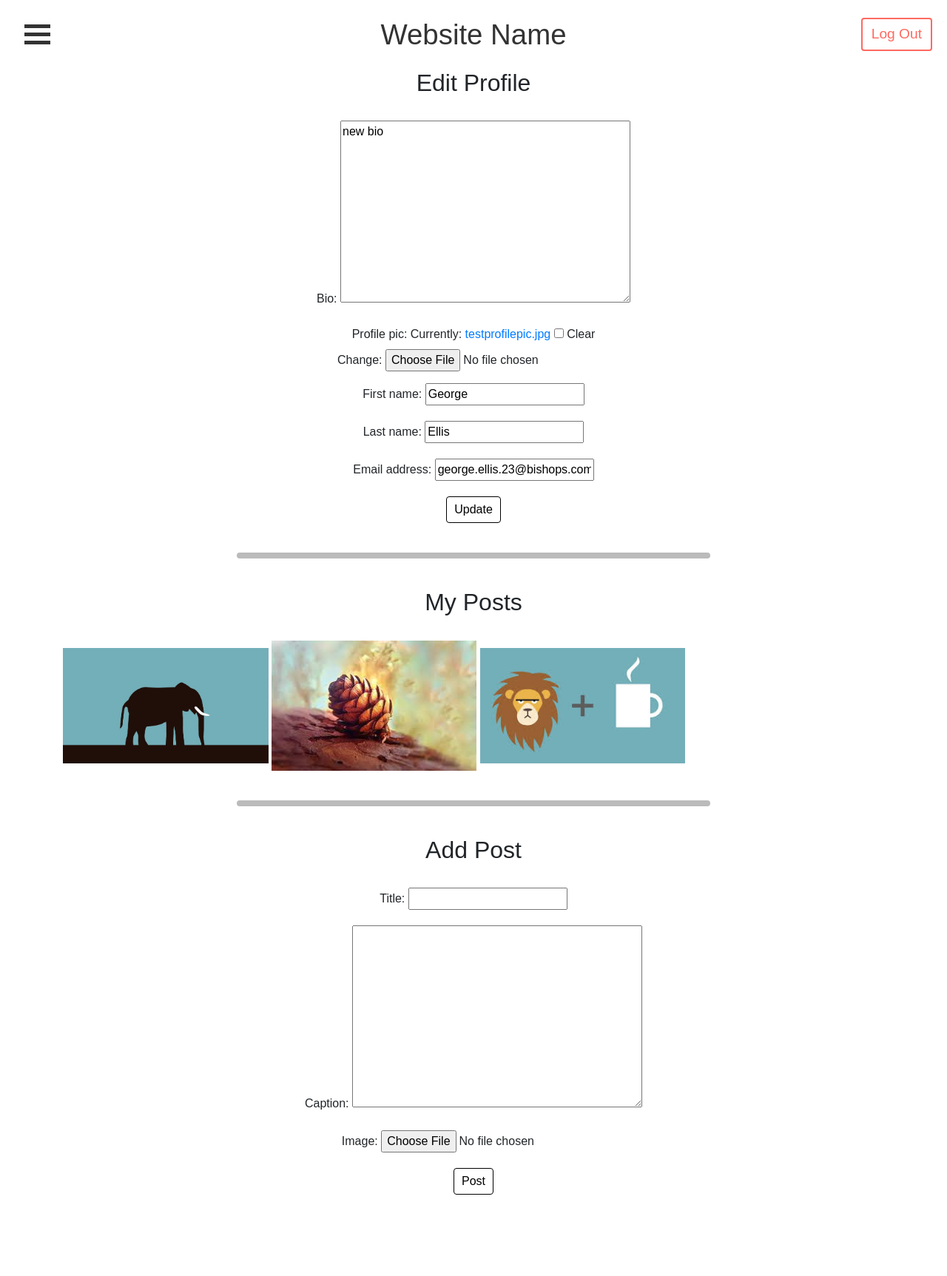
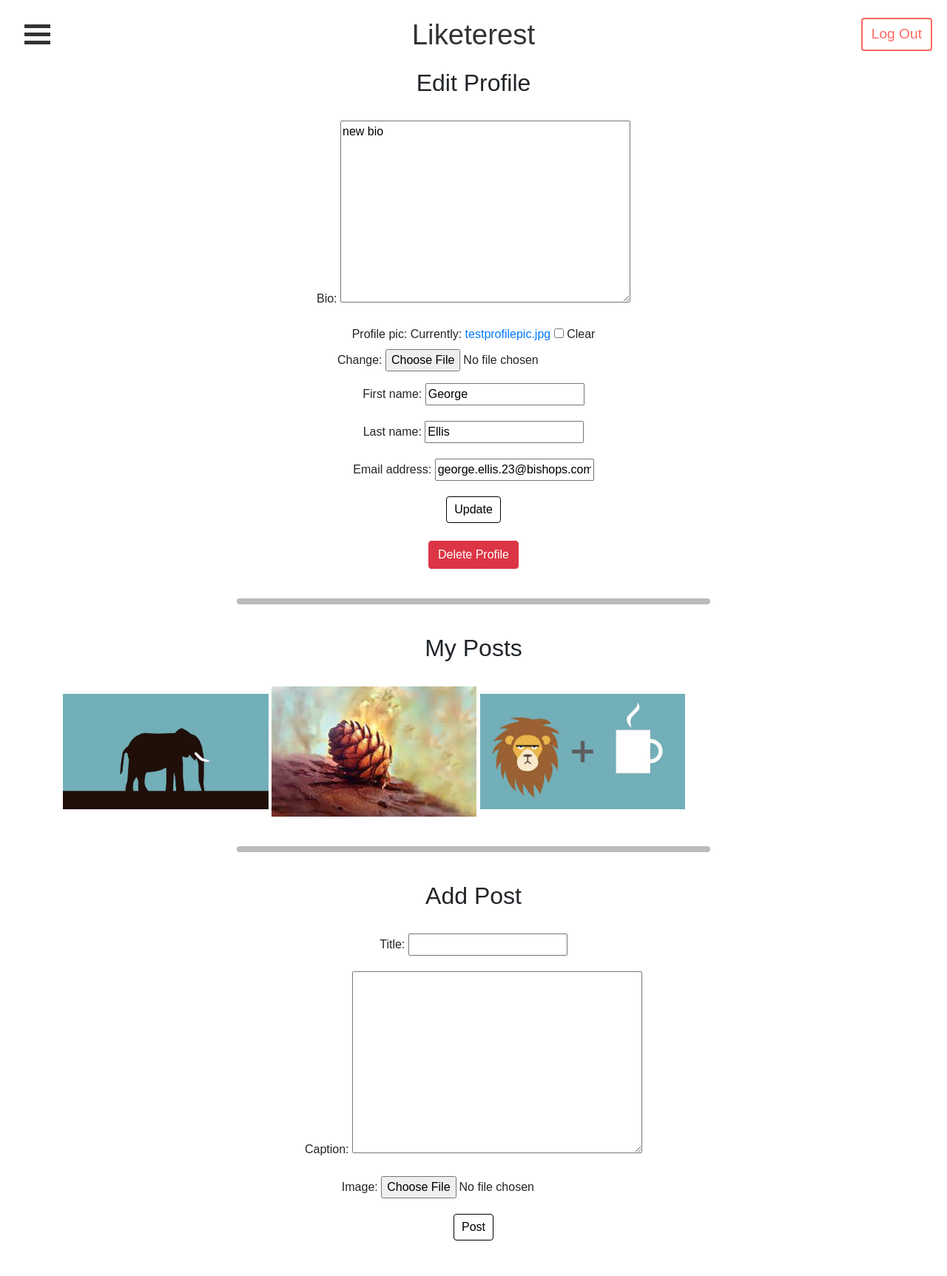
Before and after one commit to GeorgeEllis123/DjangoProject, a Django app: page /profile/2/ in a window 1280 px wide. Shown: the whole page at 74% size. Before the commit the page ends 1615 px from the top, so only its background shows below. Run offline with Django 3.2, Linux system fonts and the light colour scheme; a user stored in the database is signed in; data comes from the database, SQL or seed files in the repository; both versions use the stored data as it was after the commit; some libraries are stand-ins or nearby versions.

Commit message:
Touched up html a bit

```diff
--- a/mywebsite/accounts/templates/accounts/feed.html
+++ b/mywebsite/accounts/templates/accounts/feed.html
@@ -3,8 +3,10 @@
 
 {% block content %}
 
+<!-- Style sheet to format images -->
 <link rel="stylesheet" href={% static '/css/imagestylesheet.css' %}>
 
+<!-- Loops through all of the posts and displays them -->
 {% for post in posts %}
   <a href="{% url 'post_page' post.id %}">
     <img class="rounded" src="{{post.image.url }}" alt="post image" style="max-width:25%">
--- a/mywebsite/accounts/templates/accounts/home.html
+++ b/mywebsite/accounts/templates/accounts/home.html
@@ -1,6 +1,7 @@
 {% extends 'accounts/main.html' %}
 
 {% block content %}
+<!-- I dont know why I have a home page but here is some random stuff I put on it -->
 <br />
 <h2 style="padding:50px"><i>ummmmmm... so like...</i></h2>
 
--- a/mywebsite/accounts/templates/accounts/liked.html
+++ b/mywebsite/accounts/templates/accounts/liked.html
@@ -2,11 +2,14 @@
 
 {% block content %}
 
+<!-- Displays all of the user's liked posts -->
 {% for post in posts %}
   <div class="containerimage">
     <a href="{% url 'post_page' post.id %}">
       <img src="{{post.image.url }}" alt="post image" style="max-width:50%" class="image">
     </a>
+
+    <!-- Shows the title of the post on hover -->
     <div class="middle">
       <div class="text">{{post.title}}</div>
     </div>
--- a/mywebsite/accounts/templates/accounts/main.html
+++ b/mywebsite/accounts/templates/accounts/main.html
@@ -19,19 +19,26 @@
     <!-- Sidenav -->
     <div id="mySidenav" class="sidenav" style="z-index:9999">
       <br />
+      <!-- Link to home page -->
       <a href = "{% url 'home_page' %}">Home</a>
+      <!-- Link to feed page -->
       <a href = "{% url 'feed_page' %}">Feed</a>
+      <!-- Disables the link if user is not logged in -->
       {% if user.is_authenticated %}
+        <!-- Link to profile page -->
         <a href = "{% url 'profile_page' user.id %}">Profile</a>
       {% else %}
         <a>Profile</a>
       {% endif %}
+      <!-- Disables the link if user is not logged in -->
       {% if user.is_authenticated %}
+        <!-- Link to liked posts page -->
         <a href = "{% url 'likedposts_page' user.id %}">Liked</a>
       {% else %}
         <a>Liked</a>
       {% endif %}
     </div>
+
 
     <!-- Navbar -->
     <div class="container-fluid sticky" id="customNav">
@@ -40,17 +47,23 @@
         <div class="bar2"></div>
         <div class="bar3"></div>
       </div>
-      <h2 class="centeredNavInfo">Website Name</h2>
+      <h2 class="centeredNavInfo">Liketerest</h2>
+      <!-- Toggles the display based on if user is logged in or not -->
       {% if user.is_authenticated %}
+        <!-- Displays logout button if logged in -->
         <a href="{% url 'logout' %}" class="rightNavInfo">
-           <button class="btn logout" style="font-size:1.5vw">Log Out</button>
+          <button class="btn logout" style="font-size:1.5vw">Log Out</button>
         </a>
       {% else %}
+        <!-- Displays login button if logged out -->
         <a href="{% url 'login_page' %}" class="rightNavInfo">
            <button class="btn login" style="font-size:1.5vw">Log In</button>
         </a>
       {% endif %}
     </div>
+
+
+    <!-- Content for each page -->
     <div id="main">
       {% block content %}{% endblock %}
     </div>
--- a/mywebsite/accounts/templates/accounts/profile.html
+++ b/mywebsite/accounts/templates/accounts/profile.html
@@ -3,22 +3,38 @@
 
 {% block content %}
 
+<!-- Style sheet to format images -->
 <link rel="stylesheet" href={% static '/css/imagestylesheet.css' %}>
 
+<!-- Displays the form to edit a user profile if the user is logged in -->
 {% if form_post %}
-  <h2 style="text-align:center">Edit Profile</h2>
-  <br />
-  <div class="container-sm">
-    <form method="post" enctype="multipart/form-data" style="text-align:center">
+  <div class="container-sm" style="text-align:center">
+
+    <h2>Edit Profile</h2>
+
+    <br />
+
+    <form method="post" enctype="multipart/form-data">
       {% csrf_token %}
+
+      <!-- Form to change the profile portion of the user's account -->
       {{ form_profile.as_p }}
-
+      <!-- Form to change the user portion of the user's account -->
       {{ form_user.as_p }}
 
       <input class="btn submit_btn" type="submit" value="Update" name="Update">
     </form>
+
+    <br />
+
+    <!-- Button that takes user to the page to delete their profile -->
+    <a href="{% url 'delete_page' user.id %}">
+      <button type="button" class="btn btn-danger">Delete Profile</button>
+    </a>
+
   </div>
 
+<!-- Divider -->
   <br />
   <hr class="rounded">
   <br />
@@ -26,7 +42,10 @@
 {% endif %}
 
 
+
+<!-- Displays of the user's posts -->
 <div class="container-sm">
+  <!-- Changes the title based on if this is the user's own profile page -->
   {% if form_post %}
     <h2 style="text-align:center">My Posts</h2>
     <br />
@@ -35,7 +54,7 @@
     <br />
   {% endif %}
 
-
+  <!-- Loops through all of the user's images and dispalys them -->
   {% for post in posts %}
 
     <a href="{% url 'post_page' post.id %}">
@@ -45,22 +64,31 @@
   {% endfor %}
 </div>
 
+
+
+<!-- Dispalys the form to add a post if the user is logged in -->
 {% if form_post %}
+  <!-- Divider -->
   <br />
   <hr class="rounded">
   <br />
 
-  <div class="container-sm">
-    <h2 style="text-align:center">Add Post</h2>
+  <div class="container-sm" style="text-align:center">
+
+    <h2>Add Post</h2>
+
     <br />
-    <form method="post" enctype="multipart/form-data" style="text-align:center">
+
+    <form method="post" enctype="multipart/form-data">
       {% csrf_token %}
       {{ form_post.as_p }}
 
       <input class="btn submit_btn" type="submit" value="Post" name="NewPost">
     </form>
+
   </div>
 {% endif %}
+
 <br />
 <br />
 
--- a/mywebsite/accounts/views.py
+++ b/mywebsite/accounts/views.py
@@ -197,13 +197,17 @@ def likedposts(request, pk):
     else:
         return redirect('home_page') # Redirects the user to the home page
 
+
+# Renders the page to delete a user
 def delete(request, pk):
-    user = request.user
+    user = request.user # Gets the current user
+    # Checks if a form was submitted and deletes the user respectively
     if request.method == "POST":
         logout(request)
         user.delete()
         return redirect('home_page')
 
+    # Makes sure user can only delete their own profile
     if int(pk) == user.id:
         return render(request, 'accounts/delete.html')
     else:
```
Also changed, not shown: mywebsite/accounts/templates/accounts/delete.html (+17 -7 lines), mywebsite/accounts/templates/accounts/login.html (+7 -2 lines), mywebsite/accounts/templates/accounts/post.html (+10 -1 lines), mywebsite/accounts/templates/accounts/register.html (+10 -4 lines), mywebsite/db.sqlite3.
